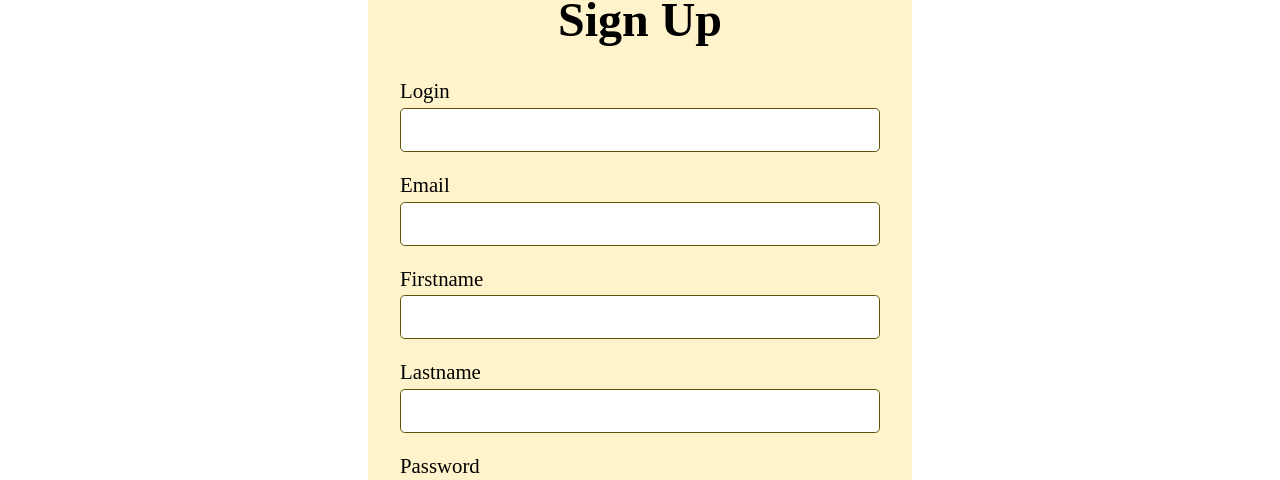
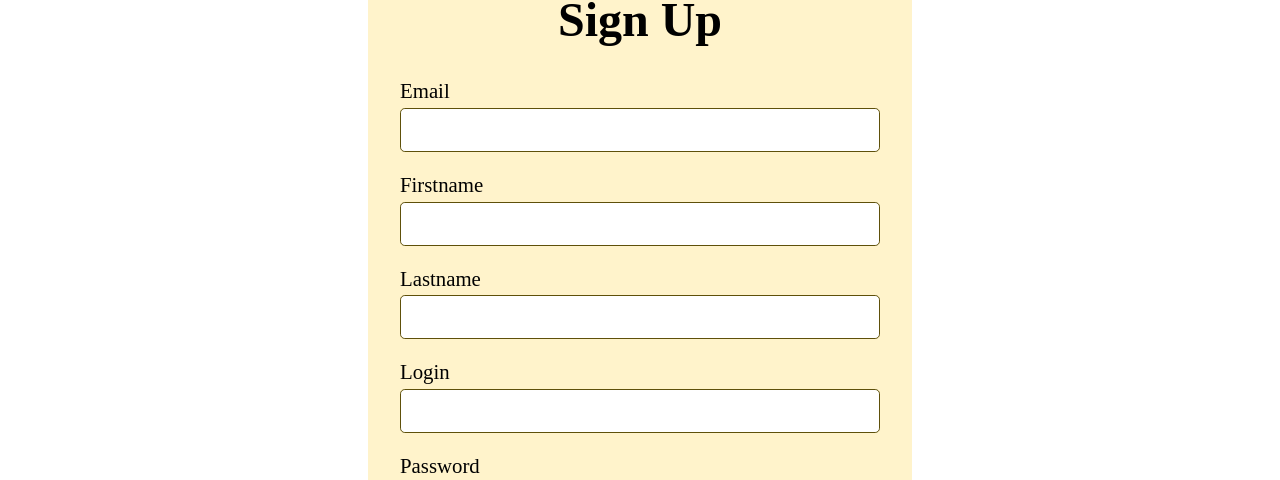
Before and after one commit to FalseR20/beer-brain-back, a React (Vite) app in the folder front/: page /sign_up in a window 1280 px wide. Shown: the part 152-632 px from the top of the page. Built offline with nearby package versions, Linux system fonts and the light colour scheme; the HTML template or start-up script is replaced by a standard one.

Commit message:
feat(front): add autocomplete

```diff
--- a/front/src/forms/SignIn.tsx
+++ b/front/src/forms/SignIn.tsx
@@ -42,10 +42,11 @@ export default function SignIn() {
                     <label>
                         Password
                         <input type={"password"}
+                               autoComplete={"current-password"}
                                className={"form-field"} {...register(
                             "password", {
                                 required: "This field is required",
-                                minLength: {"value": 8, message: "Min length must be 8 and more"}
+                                minLength: {"value": 8, message: "Min length must be 8 and more"},
                             }
                         )} />
                         <span>{errors.password?.message}</span>
--- a/front/src/forms/SignUp.tsx
+++ b/front/src/forms/SignUp.tsx
@@ -37,12 +37,6 @@ export default function SignUp() {
                 <h1> Sign Up</h1>
                 <form onSubmit={handleSubmit(onSubmit)} method={"POST"}>
                     <label>
-                        Login
-                        <input type={"text"}
-                               className={"form-field"} {...register("login", {required: "This field is required", minLength: {value: 3, message: "Min length of login is 3"}})}/>
-                        <span>{errors.login?.message}</span>
-                    </label>
-                    <label>
                         Email
                         <input type={"email"}
                                className={"form-field"} {...register("email", {required: "This field is required"})}/>
@@ -51,18 +45,28 @@ export default function SignUp() {
                     <label>
                         Firstname
                         <input type={"text"}
+                               autoComplete={"no"}
                                className={"form-field"} {...register("firstname", {required: "This field is required"})}/>
                         <span>{errors.firstname?.message}</span>
                     </label>
                     <label>
                         Lastname
                         <input type={"text"}
+                               autoComplete={"no"}
                                className={"form-field"} {...register("lastname", {required: "This field is required"})}/>
                         <span>{errors.lastname?.message}</span>
                     </label>
                     <label>
+                        Login
+                        <input type={"text"}
+                               autoComplete={"no"}
+                               className={"form-field"} {...register("login", {required: "This field is required", minLength: {value: 3, message: "Min length of login is 3"}})}/>
+                        <span>{errors.login?.message}</span>
+                    </label>
+                    <label>
                         Password
                         <input type={"password"}
+                               autoComplete={"new-password"}
                                className={"form-field"} {...register(
                             "password", {
                                 required: "This field is required",
```
